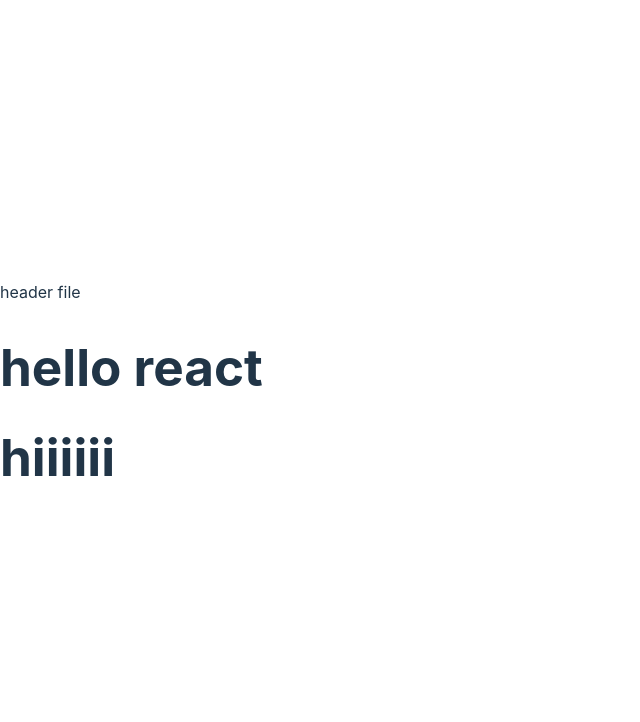
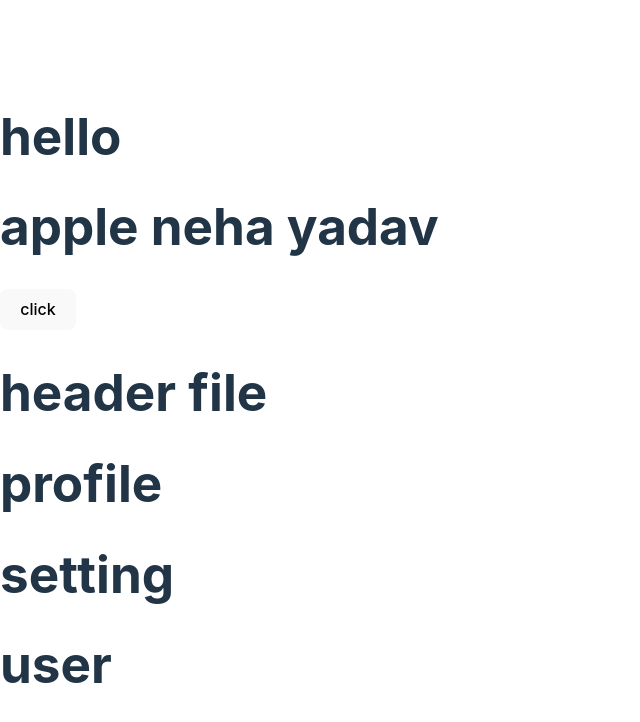
Before and after one commit to yahoowecanwork2/tic-tac-toe-, a React (Vite) app in the folder nehareact/: page / in a window 1280 px wide. Shown: the top 722 px of the page, without its empty margins (0-640 px from the left). Built offline with nearby package versions, Linux system fonts and the light colour scheme.

Commit message:
component and jsx

```diff
--- a/nehareact/src/App.jsx
+++ b/nehareact/src/App.jsx
@@ -1,14 +1,31 @@
-import Header from "./assets/header"
+import Header, { Profile, Setting, User } from "./assets/header";
+
 function App() {
-  // const [counter, setCounter] = userState(0);
+  alert(sum());
+
   return (
     <div>
+      <h1>hello</h1>
+      <Fruit></Fruit>
       <Header />
-      <h1>hello react</h1>
-      {/* <h1>counter val : {counter}</h1> */}
-      <h1>hiiiiii</h1>
-      {/* <button onClick={() => setCounter(counter + 1)}>incrase val</button> */}
+      <Profile />
+      <Setting />
+      <User />
     </div>
   )
 }
-export default App
+const userName = "neha yadav"
+function Fruit() {
+  return (
+    <>
+      <h1>apple {userName}</h1>
+      <button onClick={() => alert("hello")} >click </button>
+    </>
+  )
+
+}
+function sum() {
+  return 10 + 10
+}
+
+export default App;
--- a/nehareact/src/assets/header.jsx
+++ b/nehareact/src/assets/header.jsx
@@ -1,6 +1,33 @@
 function Header() {
     return (
-        <div>header file</div>
+        <div>
+
+            <h1> header file</h1>
+        </div>
     )
 }
+export function Profile() {
+    return (
+        <div>
+
+            <h1> profile</h1>
+        </div>
+    )
+}
+export function Setting() {
+    return (
+        <div>
+
+            <h1> setting</h1>
+        </div>
+    )
+} export function User() {
+    return (
+        <div>
+
+            <h1> user</h1>
+        </div>
+    )
+}
+
 export default Header;
```
Also changed, not shown: 1 other file (tests, documents, lock files or other folders).
